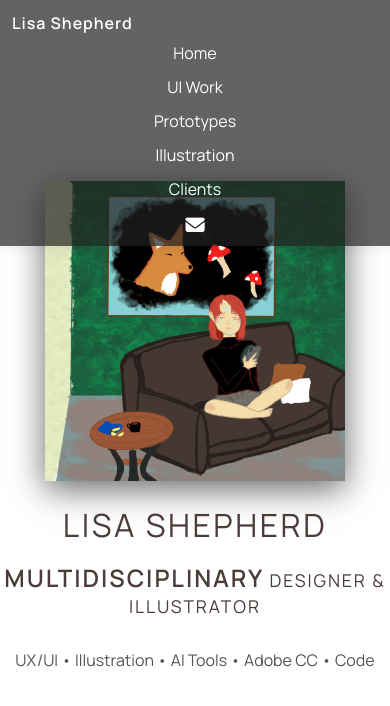
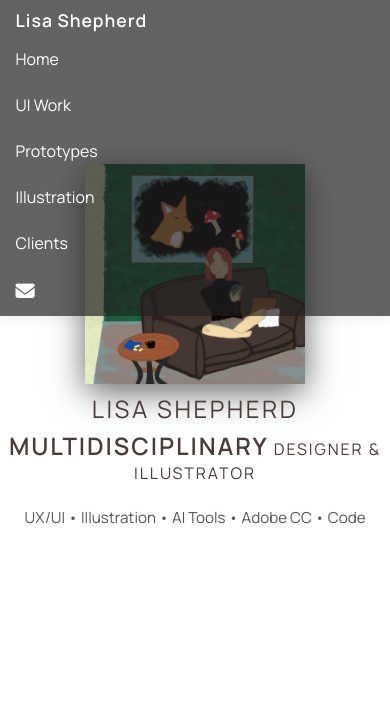
Before and after one commit to lisashepherddesign/lisashepherddesign.github.io, a plain HTML site: page index.html in a window 390 px wide. Drawn offline with Linux system fonts and the light colour scheme.

Commit message:
Updated site content

```diff
--- a/styles.css
+++ b/styles.css
@@ -189,34 +189,70 @@ p {
   .navbar-container {
     flex-direction: column;
     height: auto;
-    padding: 12px;
+    padding: 8px 4vw;
     align-items: flex-start;
   }
   .navbar-logo {
-    font-size: 1rem;
+    font-size: 1.1rem;
     margin-bottom: 8px;
   }
   .navbar-links {
     flex-direction: column;
-    gap: 12px;
+    gap: 8px;
     width: 100%;
+    padding-left: 0;
+    margin: 0;
+  }
+  .navbar-links li {
+    width: 100%;
+    text-align: left;
+  }
+  .navbar-links a {
+    font-size: 1rem;
+    padding: 8px 0;
+    display: block;
   }
   .hero-img {
     width: 90vw;
-    max-width: 300px;
-    margin-top: 24px;
+    max-width: 220px;
+    margin-top: 16px;
   }
   .hero h1 {
-    font-size: 2rem;
+    font-size: 1.5rem;
+    margin: 8px 0 4px 0;
   }
   .hero h2 {
-    font-size: 1.1rem;
+    font-size: 1rem;
+    margin: 0 0 8px 0;
   }
   .hero p {
-    font-size: 1rem;
-    padding: 0 8px;
+    font-size: 0.95rem;
+    padding: 0 4vw;
+    margin-bottom: 0;
   }
   .hero {
-    padding: 0 0 24px 0;
+    padding: 0 0 16px 0;
+    min-height: 80vh;
+    gap: 0;
+  }
+  .ui-gallery-row,
+  .Illustration-gallery {
+    flex-direction: column;
+    align-items: center;
+    gap: 20px;
+  }
+  .ui-mockup,
+  .Illustration-img,
+  .Illustration-video {
+    width: 90vw;
+    max-width: 320px;
+  }
+  .Illustration-video-large {
+    width: 98vw;
+    max-width: 400px;
+  }
+  .client-gallery-img {
+    width: 70vw;
+    max-width: 220px;
   }
 }
```
